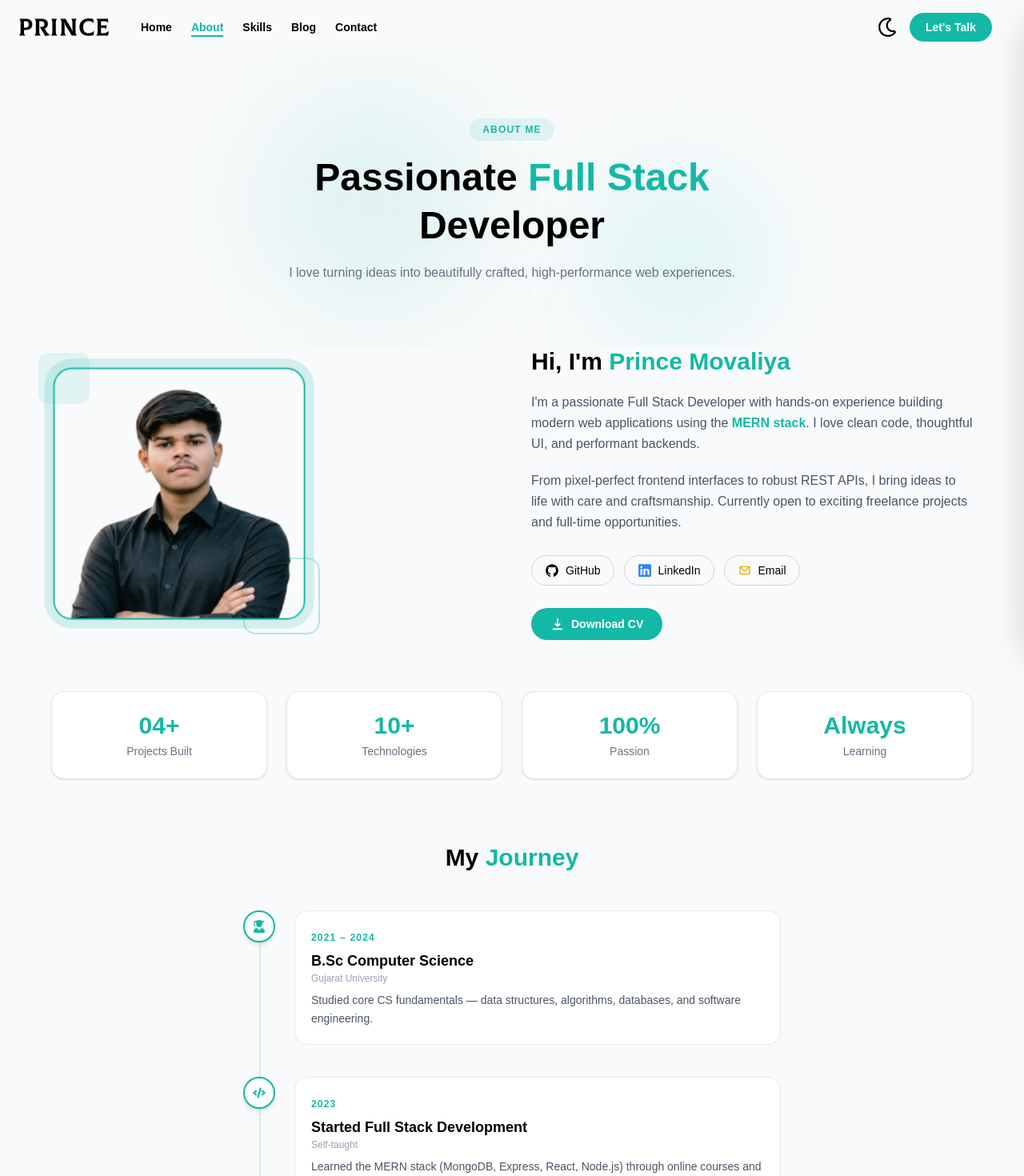
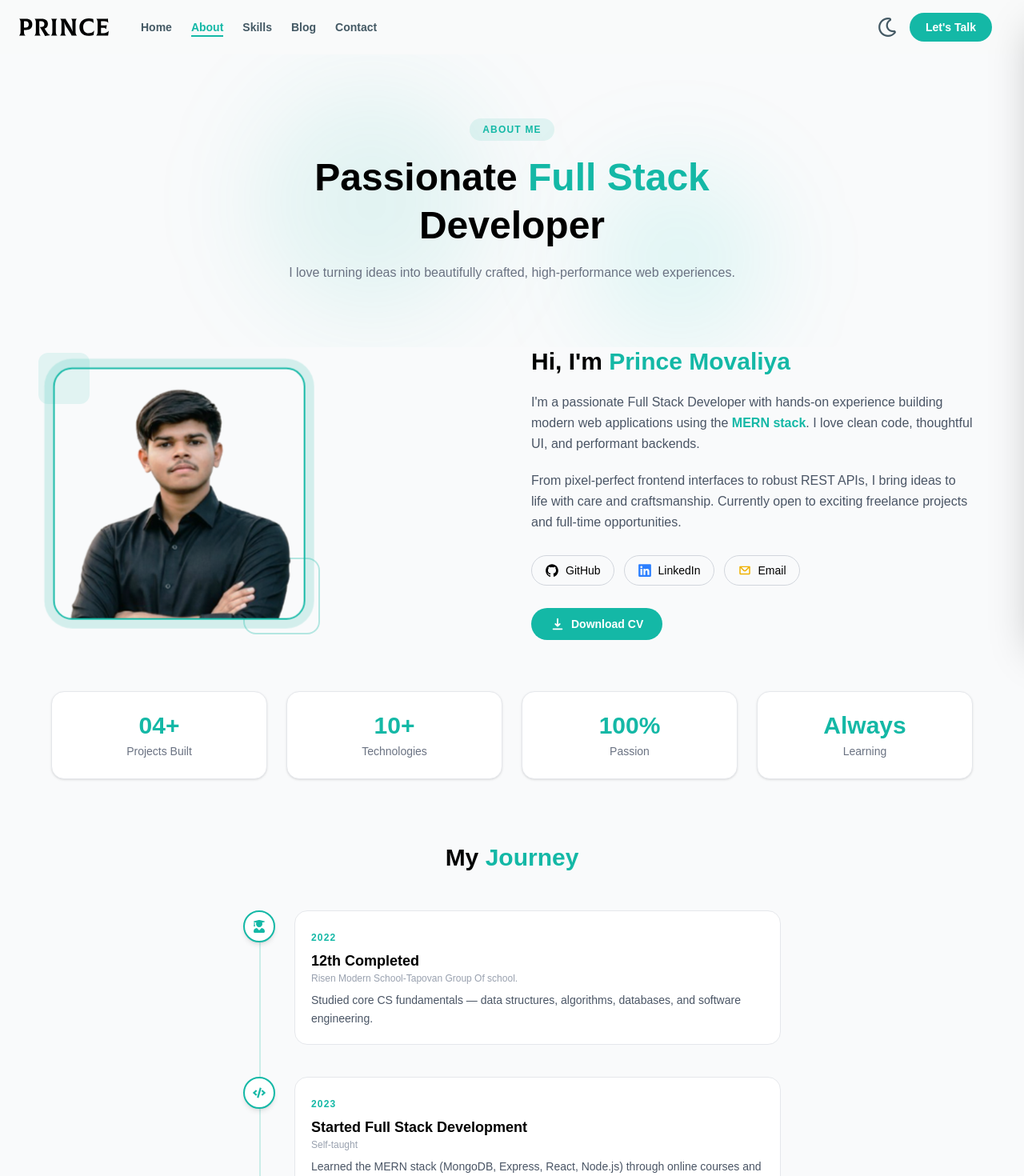
Before and after one commit to princedev467/Protfoliyo, a React (Vite) app: page /about in a window 1280 px wide. Shown: the top 1470 px of the page at 80% size. Built offline with nearby package versions, Linux system fonts and the light colour scheme.

Commit message:
complete protfoliyo

```diff
--- a/src/Component/About/About.jsx
+++ b/src/Component/About/About.jsx
@@ -25,9 +25,9 @@ function useReveal(cls = 'animate-fadeInUp') {
 const timelineItems = [
     {
         icon: <FaUserGraduate className="text-primary" />,
-        year: '2021 – 2024',
-        title: 'B.Sc Computer Science',
-        subtitle: 'Gujarat University',
+        year: '2022',
+        title: '12th Completed',
+        subtitle: 'Risen Modern School-Tapovan Group Of school.',
         desc: 'Studied core CS fundamentals — data structures, algorithms, databases, and software engineering.',
     },
     {
@@ -129,12 +129,12 @@ function About() {
                                           text-sm font-medium hover:border-primary hover:text-primary transition-all duration-200 hover:-translate-y-0.5">
                                 <IoLogoGithub className="text-lg" /> GitHub
                             </a>
-                            <a href="#" target="_blank" rel="noopener noreferrer"
+                            <a href="https://linkedin.com/in/prince-movaliya-7246242b3" target="_blank" rel="noopener noreferrer"
                                className="flex items-center gap-2 px-4 py-2 rounded-full border border-gray-300 dark:border-gray-600
                                           text-sm font-medium hover:border-blue-500 hover:text-blue-500 transition-all duration-200 hover:-translate-y-0.5">
                                 <FaLinkedin className="text-lg text-blue-500" /> LinkedIn
                             </a>
-                            <a href="mailto:prince@example.com"
+                            <a href="mailto:princemovaliya467@example.com"
                                className="flex items-center gap-2 px-4 py-2 rounded-full border border-gray-300 dark:border-gray-600
                                           text-sm font-medium hover:border-yellow-500 hover:text-yellow-500 transition-all duration-200 hover:-translate-y-0.5">
                                 <CgMail className="text-lg text-yellow-500" /> Email
--- a/src/Component/Contact/Contact.jsx
+++ b/src/Component/Contact/Contact.jsx
@@ -31,8 +31,8 @@ const contactInfo = [
     {
         icon: <FaPhoneAlt className="text-xl text-primary" />,
         label: 'Phone',
-        value: '+91 99999 00000',
-        href: 'tel:+919999900000',
+        value: '+91 82381 97995',
+        href: 'tel:+918238197995',
     },
     {
         icon: <FaMapMarkerAlt className="text-2xl text-primary" />,
@@ -52,7 +52,7 @@ const socialLinks = [
     {
         icon: <FaLinkedin className="text-xl text-blue-500" />,
         label: 'LinkedIn',
-        href: '#',
+        href: 'https://linkedin.com/in/prince-movaliya-7246242b3',
         color: 'hover:border-blue-500 hover:text-blue-400',
     },
     {
--- a/src/Component/Skills/Skills.jsx
+++ b/src/Component/Skills/Skills.jsx
@@ -29,7 +29,7 @@ const skillCategories = [
             { name: 'JavaScript',   icon: <SiJavascript  className="size-10 text-yellow-400 bg-black p-0.5" />, level: 95 },
             { name: 'Tailwind CSS', icon: <SiTailwindcss className="size-10 text-sky-400" />,   level: 90 },
             { name: 'HTML5',        icon: <TiHtml5       className="size-10 text-orange-500" />, level: 95 },
-            { name: 'CSS3',         icon: <FaCss3Alt     className="size-10 text-blue-500" />,  level: 88 },
+            { name: 'CSS3',         icon: <FaCss3Alt     className="size-10 text-blue-500" />,  level: 97 },
         ],
     },
     {
@@ -49,8 +49,8 @@ const skillCategories = [
             { name: 'Git & GitHub', icon: <FaGitAlt   className="size-10 text-orange-500" />, level: 90 },
             { name: 'Figma',        icon: <SiFigma    className="size-10 text-pink-500" />,   level: 68 },
             { name: 'Vite',         icon: <SiVite     className="size-10 text-purple-500" />, level: 82 },
-            { name: 'Postman',      icon: <SiPostman  className="size-10 text-orange-400" />, level: 78 },
-            { name: 'C',            icon: <SiC        className="size-10 text-blue-600" />,   level: 65 },
+            { name: 'Postman',      icon: <SiPostman  className="size-10 text-orange-400" />, level: 95 },
+            { name: 'C',            icon: <SiC        className="size-10 text-blue-600" />,   level: 80 },
         ],
     },
 ];
--- a/src/Header/Header.jsx
+++ b/src/Header/Header.jsx
@@ -61,7 +61,7 @@ function Header() {
                                     <NavLink
                                         to={v.link}
                                         className={({ isActive }) =>
-                                            `relative pb-1 transition-colors duration-200 hover:text-primary ${isActive ? 'text-primary' : ''
+                                            `relative pb-1 transition-colors duration-200 hover:text-primary ${isActive ? 'text-primary' : 'text-gray'
                                             } after:content-[''] after:absolute after:bottom-0 after:left-0 after:h-[2px] after:bg-primary after:transition-all after:duration-300 ${isActive ? 'after:w-full' : 'after:w-0 hover:after:w-full'
                                             }`
                                         }
@@ -78,7 +78,7 @@ function Header() {
                 <div className="flex items-center space-x-3 sm:space-x-4">
                     <button
                         aria-label="Toggle theme"
-                        className="text-xl sm:text-2xl hover:text-primary transition-colors duration-200"
+                        className="text-xl sm:text-2xl hover:text-primary  text-gray transition-colors duration-200"
                         onClick={() => bgTheme.ToggleTheme(bgTheme.theme)}
                     >
                         {bgTheme.theme === 'light' ? <FaRegMoon /> : <LuSun />}
@@ -93,7 +93,7 @@ function Header() {
 
                     <button
                         aria-label={menu ? 'Close menu' : 'Open menu'}
-                        className="lg:hidden text-2xl hover:text-primary transition-colors duration-200"
+                        className="lg:hidden text-2xl hover:text-primary transition-colors  text-gray duration-200"
                         onClick={() => setMenu(!menu)}
                     >
                         {menu ? <RxCross2 /> : <RiMenu5Line />}
@@ -115,7 +115,7 @@ function Header() {
                 className={`fixed top-0 right-0 h-full w-72 max-w-[85vw] z-50 p-6 flex flex-col shadow-2xl
                     transition-transform duration-300 ease-in-out
                     ${menu ? 'translate-x-0' : 'translate-x-full'}
-                    bg-white dark:bg-[#0b1215]
+                    bg-white dark:bg-[#0b1215] text-gray
                     border-l border-gray-200 dark:border-gray-800
                 `}
             >
--- a/src/index.css
+++ b/src/index.css
@@ -10,7 +10,7 @@
     --font-Poppins: "Poppins", sans-serif;
     --font-Lato: "Lato";
     --color-primary: #14b8a6;
-    --color-accent:#facc15;
+    --color-accent: #facc15;
     --color-darkBg: #0b1215;
     --color-cardDark: #111827;
     --color-secondary: #000;
```
Also changed, not shown: 1 other file (tests, documents, lock files or other folders).
